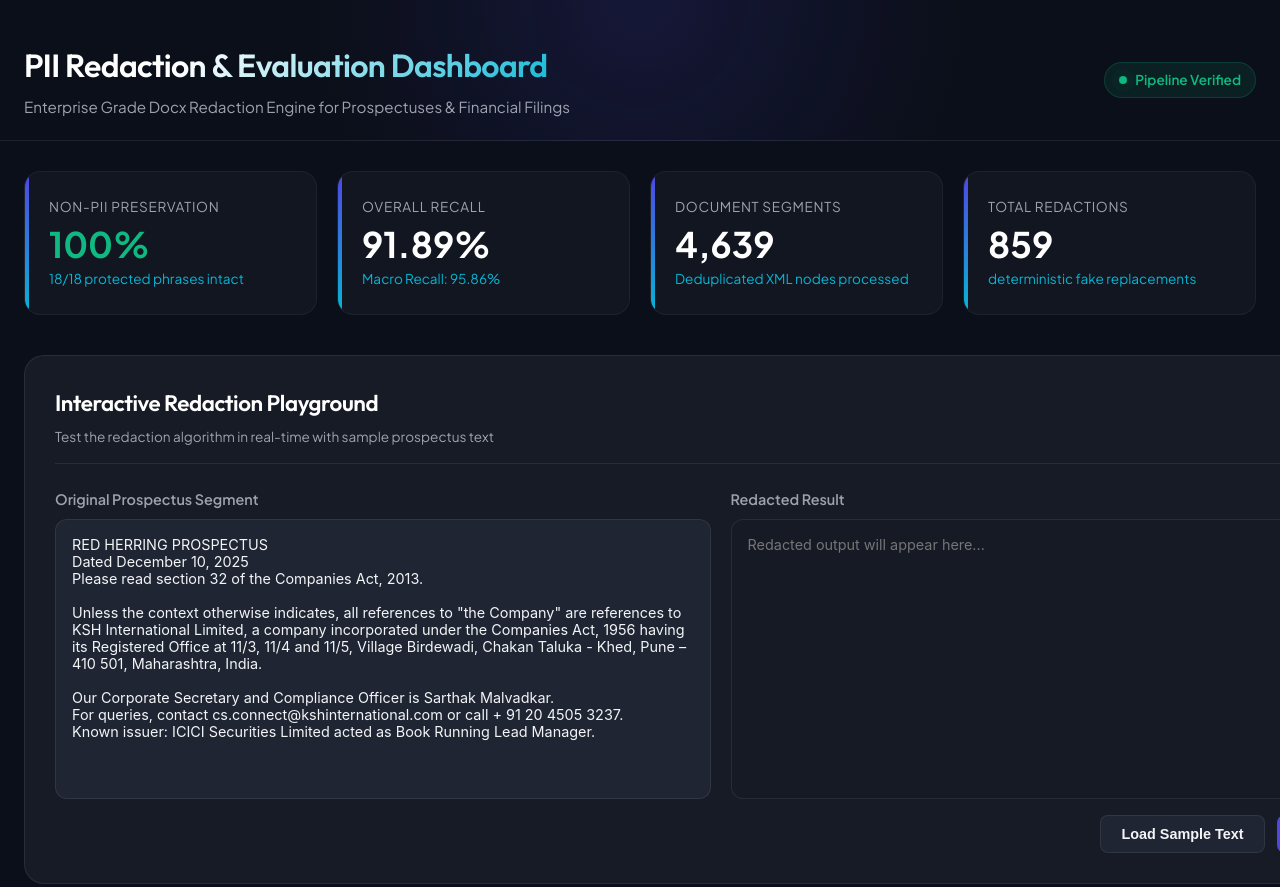
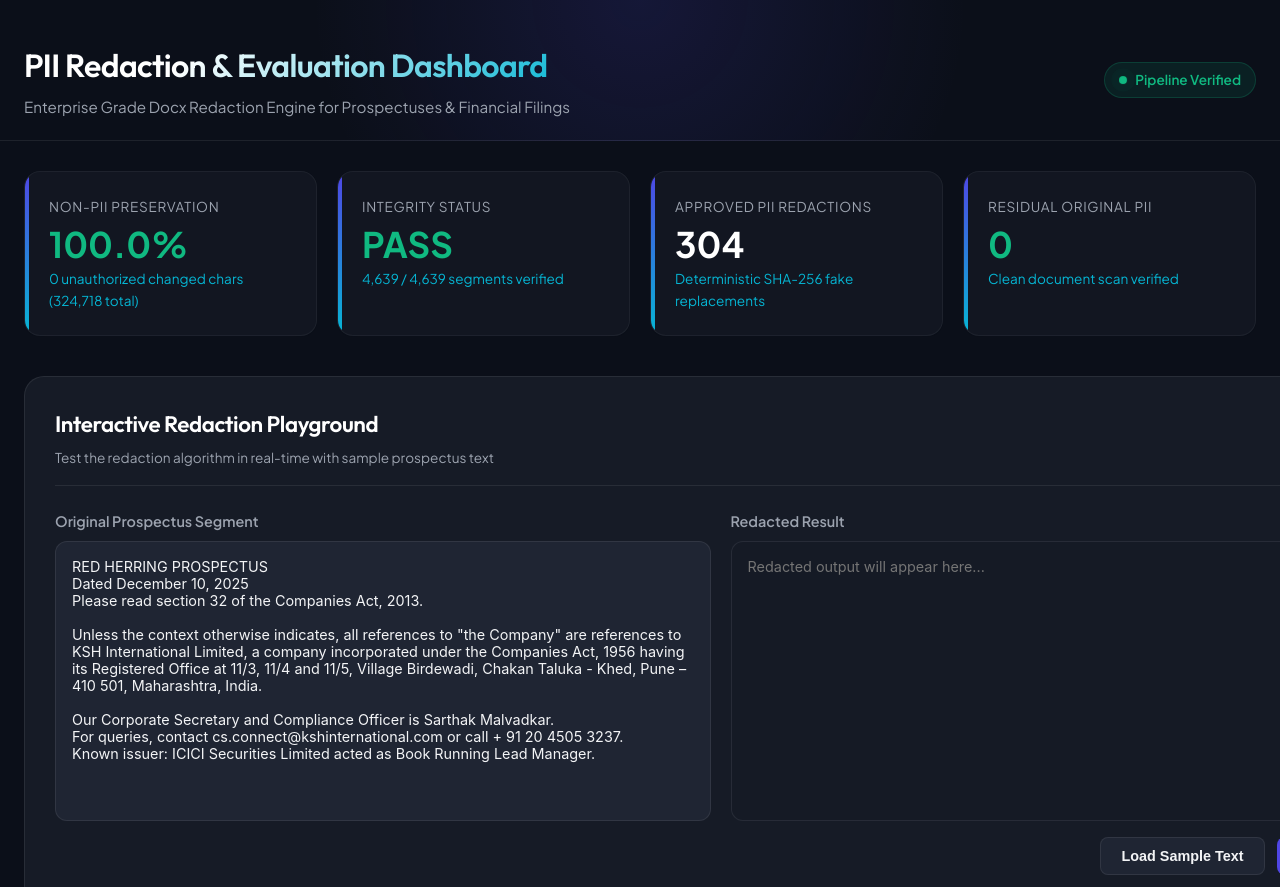
Before and after one commit to UTSAHSINGH/pii-redaction, a plain HTML site: page index.html in a window 1280 px wide. Shown: the top 887 px of the page. Drawn offline with nearby package versions, Linux system fonts and the light colour scheme.

Commit message:
docs: update dashboard stats with 100% integrity metrics and verified PASS status

```diff
--- a/index.html
+++ b/index.html
@@ -426,23 +426,23 @@
         <div class="grid-stats">
             <div class="stat-card">
                 <div class="stat-label">Non-PII Preservation</div>
-                <div class="stat-value" style="color: var(--success)">100%</div>
-                <div class="stat-desc">18/18 protected phrases intact</div>
+                <div class="stat-value" style="color: var(--success)">100.0%</div>
+                <div class="stat-desc">0 unauthorized changed chars (324,718 total)</div>
             </div>
             <div class="stat-card">
-                <div class="stat-label">Overall Recall</div>
-                <div class="stat-value">91.89%</div>
-                <div class="stat-desc">Macro Recall: 95.86%</div>
+                <div class="stat-label">Integrity Status</div>
+                <div class="stat-value" style="color: var(--success)">PASS</div>
+                <div class="stat-desc">4,639 / 4,639 segments verified</div>
             </div>
             <div class="stat-card">
-                <div class="stat-label">Document Segments</div>
-                <div class="stat-value">4,639</div>
-                <div class="stat-desc">Deduplicated XML nodes processed</div>
+                <div class="stat-label">Approved PII Redactions</div>
+                <div class="stat-value">304</div>
+                <div class="stat-desc">Deterministic SHA-256 fake replacements</div>
             </div>
             <div class="stat-card">
-                <div class="stat-label">Total Redactions</div>
-                <div class="stat-value">859</div>
-                <div class="stat-desc"> deterministic fake replacements</div>
+                <div class="stat-label">Residual Original PII</div>
+                <div class="stat-value" style="color: var(--success)">0</div>
+                <div class="stat-desc">Clean document scan verified</div>
             </div>
         </div>
 
```
